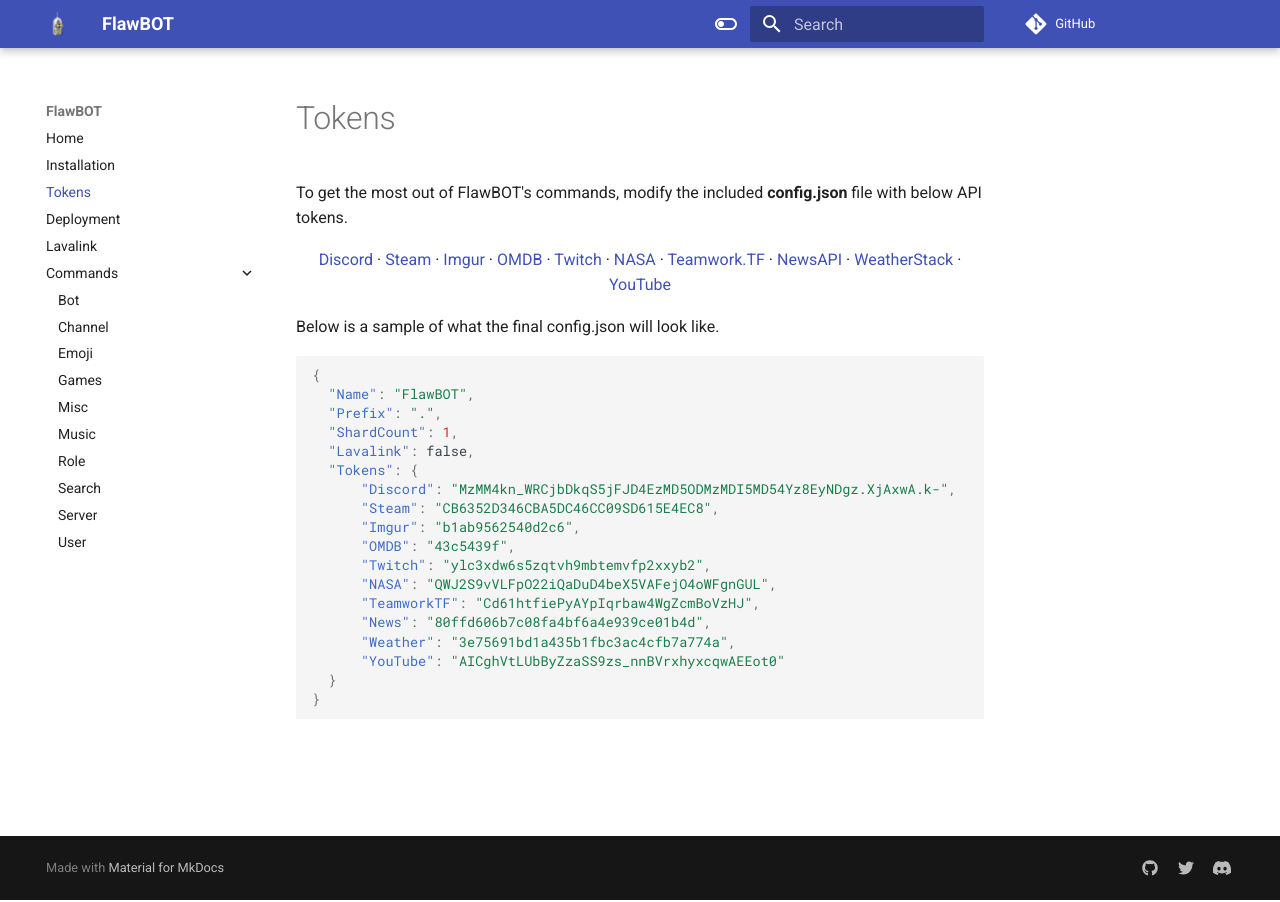
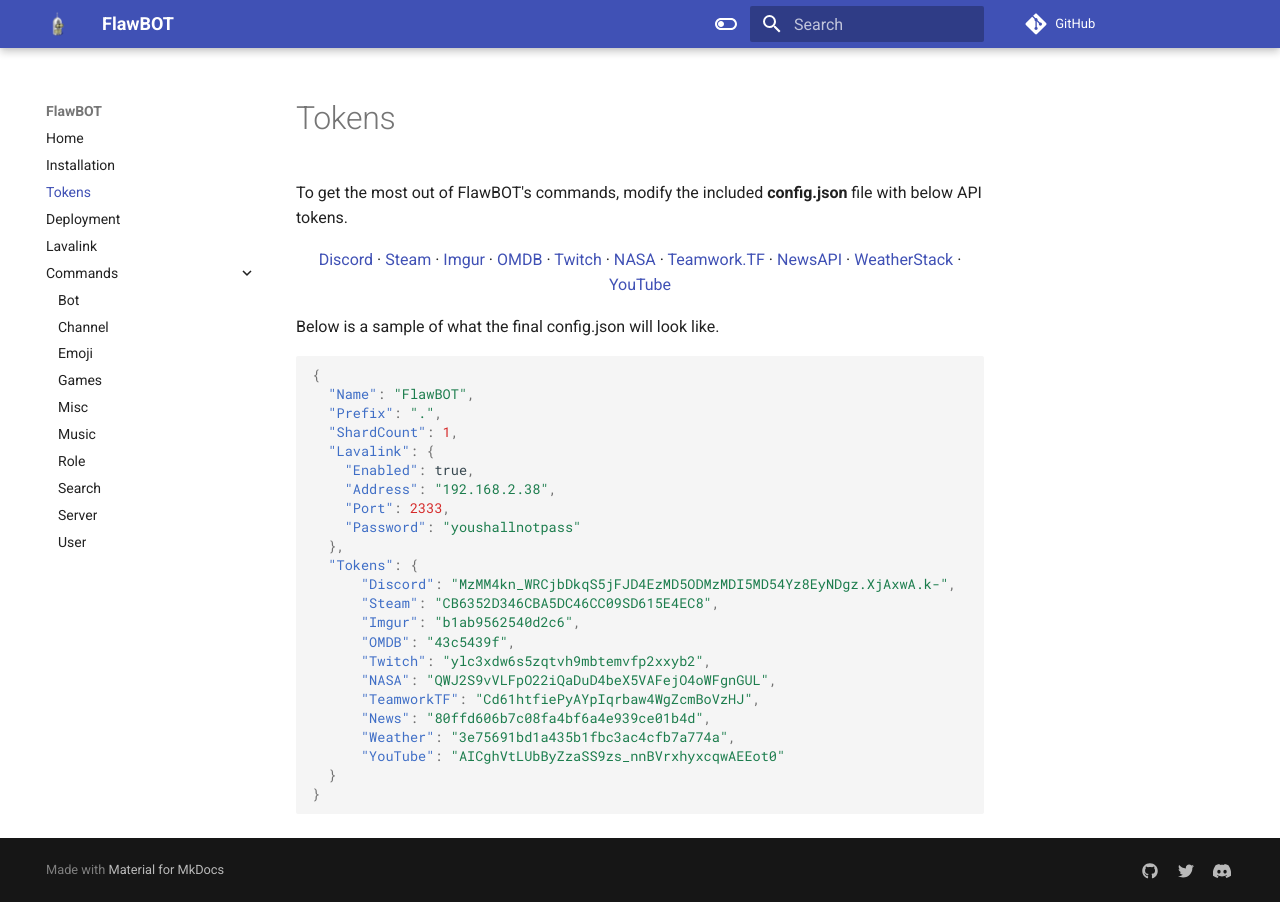
Before and after one commit to CriticalFlaw/FlawBOT, an MkDocs documentation site: the page built from docs/tokens.md, in a window 1280 px wide. Built offline with MkDocs 1.6.1 and Material for MkDocs 9.7.7, drawn with Linux system fonts in a browser that asks for light colours; comment, search, counter and statistics services are not loaded.

```diff
--- a/docs/tokens.md
+++ b/docs/tokens.md
@@ -29,7 +29,12 @@ Below is a sample of what the final config.json will look like.
   "Name": "FlawBOT",
   "Prefix": ".",
   "ShardCount": 1,
-  "Lavalink": false,
+  "Lavalink": {
+    "Enabled": true,
+    "Address": "192.168.2.38",
+    "Port": 2333,
+    "Password": "youshallnotpass"
+  },
   "Tokens": {
 	  "Discord": "MzMM4kn_WRCjbDkqS5jFJD4EzMD5ODMzMDI5MD54Yz8EyNDgz.XjAxwA.k-",
 	  "Steam": "CB6352D346CBA5DC46CC09SD615E4EC8",
```
Also changed, not shown: docs/install.md (+1 -1 lines), .github/README.md.
